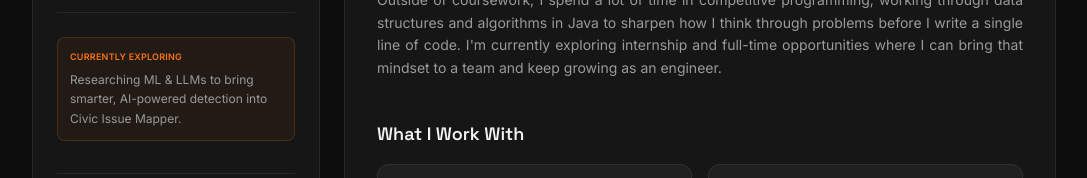
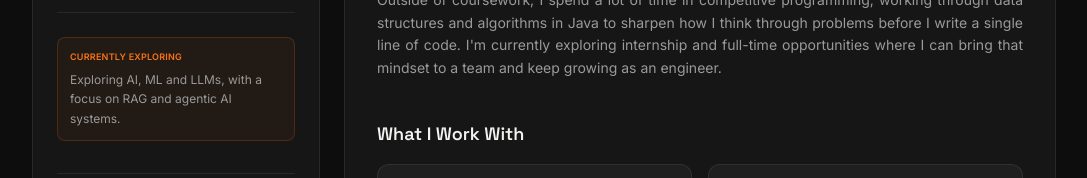
Before and after one commit to Bhartendra-singh/Bhartendra-portfolio, a React (Vite) app in the folder frontend/: page / in a window 1280 px wide. Shown: the part 352-530 px from the top of the page, without its empty margins (96-1183 px from the left). Built offline with nearby package versions, Linux system fonts and the light colour scheme.

Commit message:
Update currently exploring section

```diff
--- a/frontend/src/components/Sidebar.jsx
+++ b/frontend/src/components/Sidebar.jsx
@@ -43,7 +43,7 @@ const Sidebar = () => {
         <div className="p-3 rounded-lg bg-accent/5 border border-accent/20">
           <p className="text-[9px] uppercase tracking-wide text-accent mb-1.5 font-semibold">Currently exploring</p>
           <p className="text-xs text-text-secondary leading-relaxed">
-            Researching ML & LLMs to bring smarter, AI-powered detection into Civic Issue Mapper.
+            Exploring AI, ML and LLMs, with a focus on RAG and agentic AI systems.
           </p>
         </div>
       </div>
```
